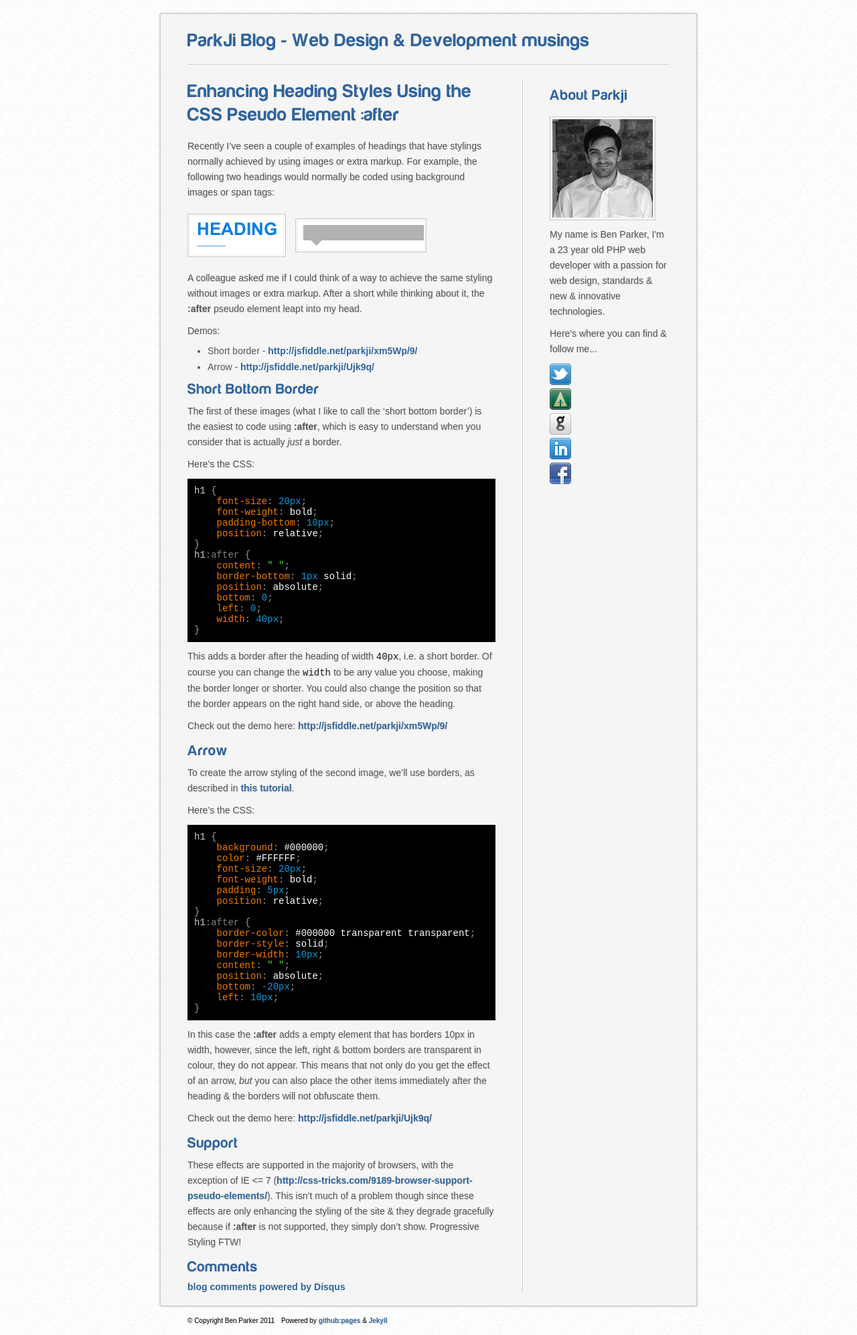
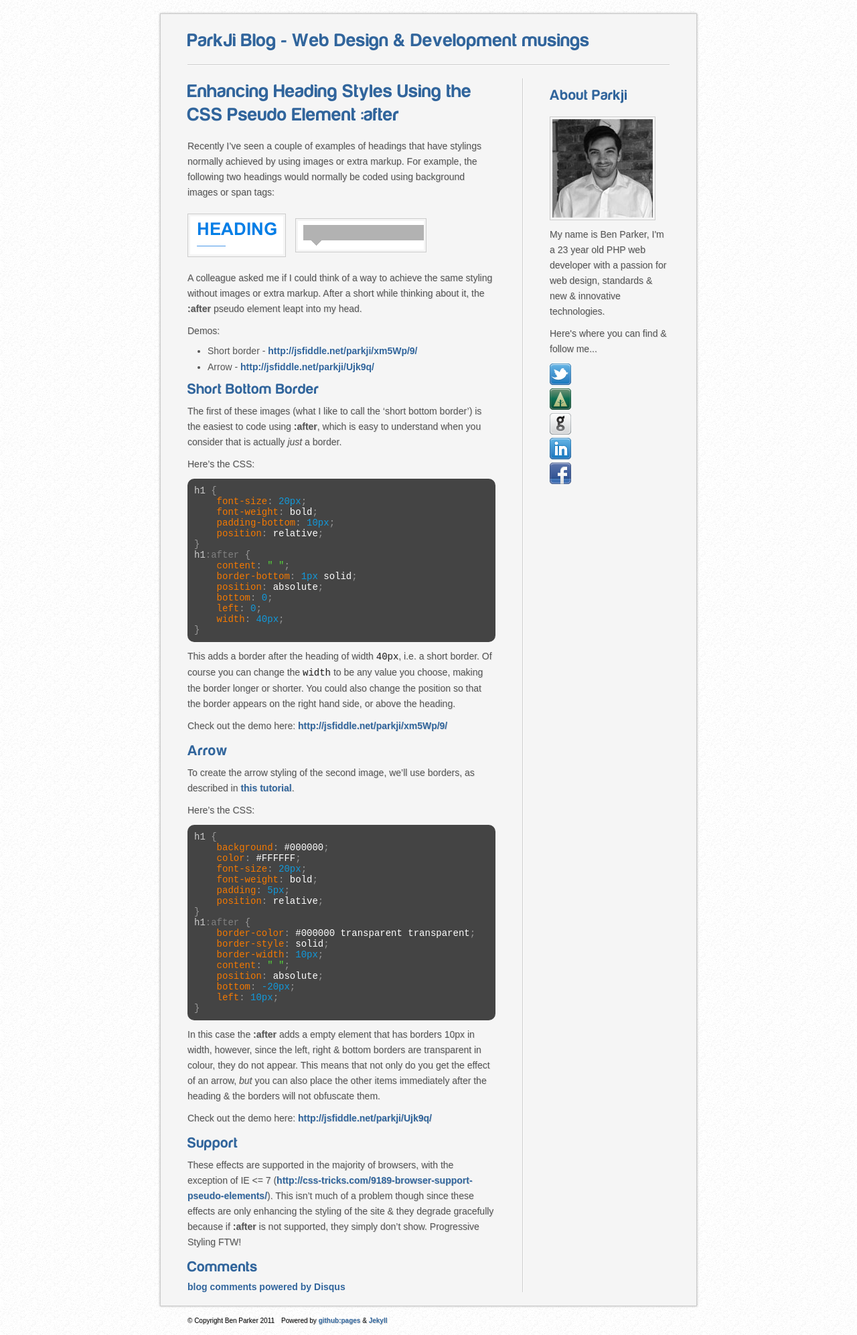
Before and after one commit to parkji/parkji.github.com, a Jekyll site: the page built from _posts/2011-08-04-enhancing-heading-styles-using-after.markdown, in a window 1280 px wide. Shown: the whole page at 67% size. Built offline with Jekyll 4.4.1, drawn with Linux system fonts in a browser that asks for light colours; Markdown is read by kramdown in place of the engine named in the settings; comment, search, counter and statistics services are not loaded.

Commit message:
Added abstract to posts and displayed this on homepage. Slightly changed syntax highlighting

```diff
--- a/_includes/footer.html
+++ b/_includes/footer.html
@@ -5,7 +5,7 @@
                 <p>Here's where you can find &amp; follow me...</p>
                 <p>
                     <a class="social-link" id="twitter-link" href="http://twitter.com/parkji" title="Twitter.com/parkji"></a>
-                    <a class="social-link" id="forrst-link" href="http://forrst.com/people/parkji" title="Forrst.com/people/parkji"></a>
+                    <a class="social-link" id="forrst-link" href="http://forrst.me/parkji" title="Forrst.me/parkji"></a>
                     <a class="social-link" id="github-link" href="https://github.com/parkji" title="Github.com/parkji"></a>
                     <a class="social-link" id="linkedin-link" href="http://uk.linkedin.com/in/benparker88" title="Linkedin"></a>
                     <a class="social-link" id="facebook-link" href="http://www.facebook.com/parkji" title="Facebook.com/parkji"></a>
--- a/_posts/2011-08-04-enhancing-heading-styles-using-after.markdown
+++ b/_posts/2011-08-04-enhancing-heading-styles-using-after.markdown
@@ -2,6 +2,7 @@
 layout: post
 title: Enhancing Heading Styles Using the CSS Pseudo Element :after
 tags: [CSS, Front End]
+abstract: A couple of examples of how the :after CSS pseudo element can be used to enhance the styling of headings
 ---
 
 # {{ page.title }} #
--- a/css/syntax.css
+++ b/css/syntax.css
@@ -1,11 +1,14 @@
 pre {
     padding:10px;
     margin: 5px 0px;
-    background-color: #000000;
-    color: #ffffff;
+    background-color: #444444;
+    color: #000;
     font-family: monospace;
     font-size: 14px;
 	margin: 10px 0;
+	border-radius: 10px;
+	-webkit-border-radius: 10px;
+	   -moz-border-radius: 10px;
 }
 code {
 	color: #222222;
--- a/index.html
+++ b/index.html
@@ -7,5 +7,6 @@
 <section class="post separated-bottom">
     <p>{{ post.date | date_to_long_string }}</p>
     <h2><a href="{{ post.url }}" title="{{ post.title }}">{{ post.title }}&nbsp;&rarr;</a></h2>
+    <p>{{ post.abstract }}</p>
 </section>
 {% endfor %}
```
